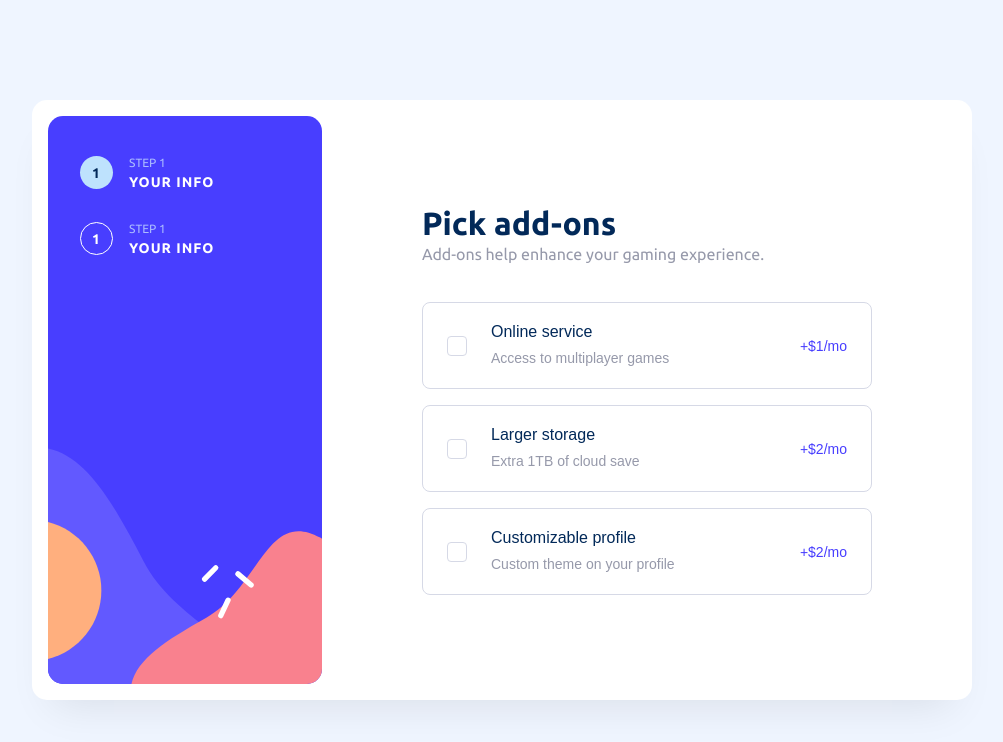
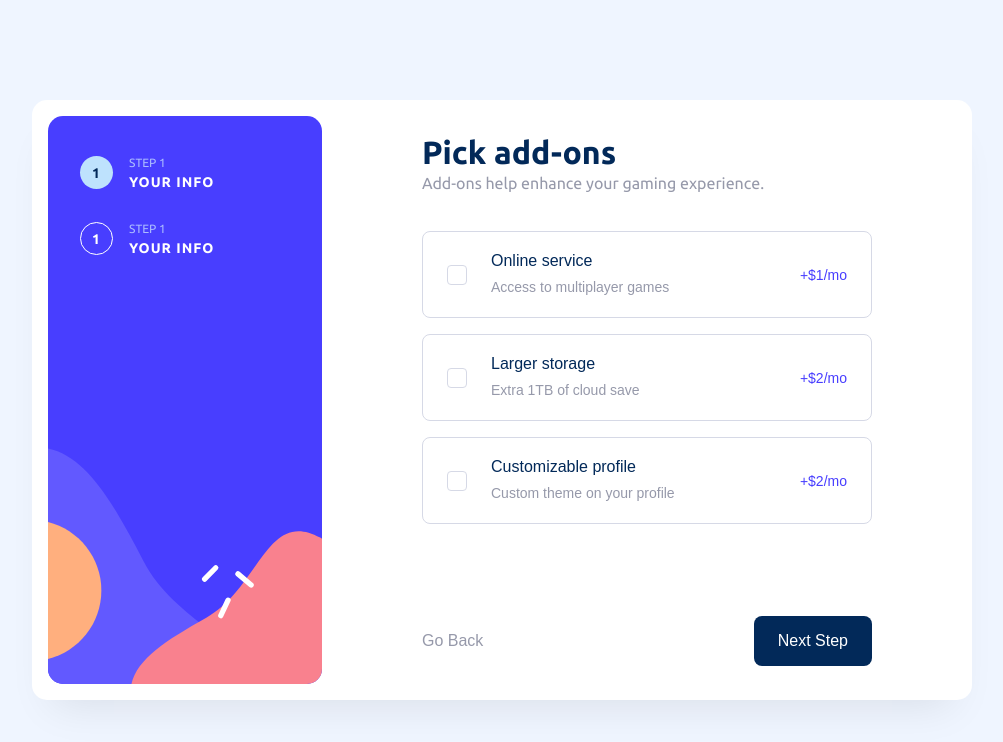
Before and after one commit to eddyzera/multi-step-form, a React (Vite) app: page /pick-addons in a window 1280 px wide. Shown: the top 742 px of the page, without its empty margins (138-1141 px from the left). Built offline with nearby package versions, Linux system fonts and the light colour scheme.

Commit message:
refactor: created button to next step or go back

```diff
--- a/src/components/FormPickAddOns/FormPickAddOns.module.scss
+++ b/src/components/FormPickAddOns/FormPickAddOns.module.scss
@@ -84,3 +84,11 @@
   line-height: 20px;
   color: $purple-900;
 }
+
+.submitContainer {
+  display: flex;
+  align-items: center;
+  justify-content: space-between;
+
+  margin-top: 92px;
+}
--- a/src/components/FormPickAddOns/FormPickAddOns.module.scss.d.ts
+++ b/src/components/FormPickAddOns/FormPickAddOns.module.scss.d.ts
@@ -5,5 +5,6 @@ declare const classNames: {
   readonly pickAddOnsIndicator: "pickAddOnsIndicator";
   readonly pickAddOnsLabelContainer: "pickAddOnsLabelContainer";
   readonly pickAddOnsPrice: "pickAddOnsPrice";
+  readonly submitContainer: "submitContainer";
 };
 export = classNames;
--- a/src/components/FormPickAddOns/FormPickAddOns.tsx
+++ b/src/components/FormPickAddOns/FormPickAddOns.tsx
@@ -1,6 +1,7 @@
 import React from 'react'
 import * as RadioGroup from '@radix-ui/react-radio-group'
 import styles from './FormPickAddOns.module.scss'
+import { Button } from '../Button/Button'
 
 export const FormPickAddOns: React.FunctionComponent = () => {
   return (
@@ -49,6 +50,10 @@ export const FormPickAddOns: React.FunctionComponent = () => {
           <p className={styles.pickAddOnsPrice}>+$2/mo</p>
         </RadioGroup.Item>
       </RadioGroup.Root>
+      <div className={styles.submitContainer}>
+        <Button label="Go Back" shape="anchor" />
+        <Button label="Next Step" variant="blue" />
+      </div>
     </form>
   )
 }
--- a/src/components/FormSelectPlan/FormSelectPlan.module.scss
+++ b/src/components/FormSelectPlan/FormSelectPlan.module.scss
@@ -131,14 +131,3 @@
 
   margin-top: 92px;
 }
-
-.anchor {
-  cursor: pointer;
-  border: 0;
-  color: $gray-200;
-  font-style: normal;
-  font-weight: 500;
-  font-size: 16px;
-  line-height: 18px;
-  background-color: transparent;
-}
--- a/src/components/FormSelectPlan/FormSelectPlan.module.scss.d.ts
+++ b/src/components/FormSelectPlan/FormSelectPlan.module.scss.d.ts
@@ -11,6 +11,5 @@ declare const classNames: {
   readonly switchRoot: "switchRoot";
   readonly switchThumb: "switchThumb";
   readonly submitContainer: "submitContainer";
-  readonly anchor: "anchor";
 };
 export = classNames;
```
